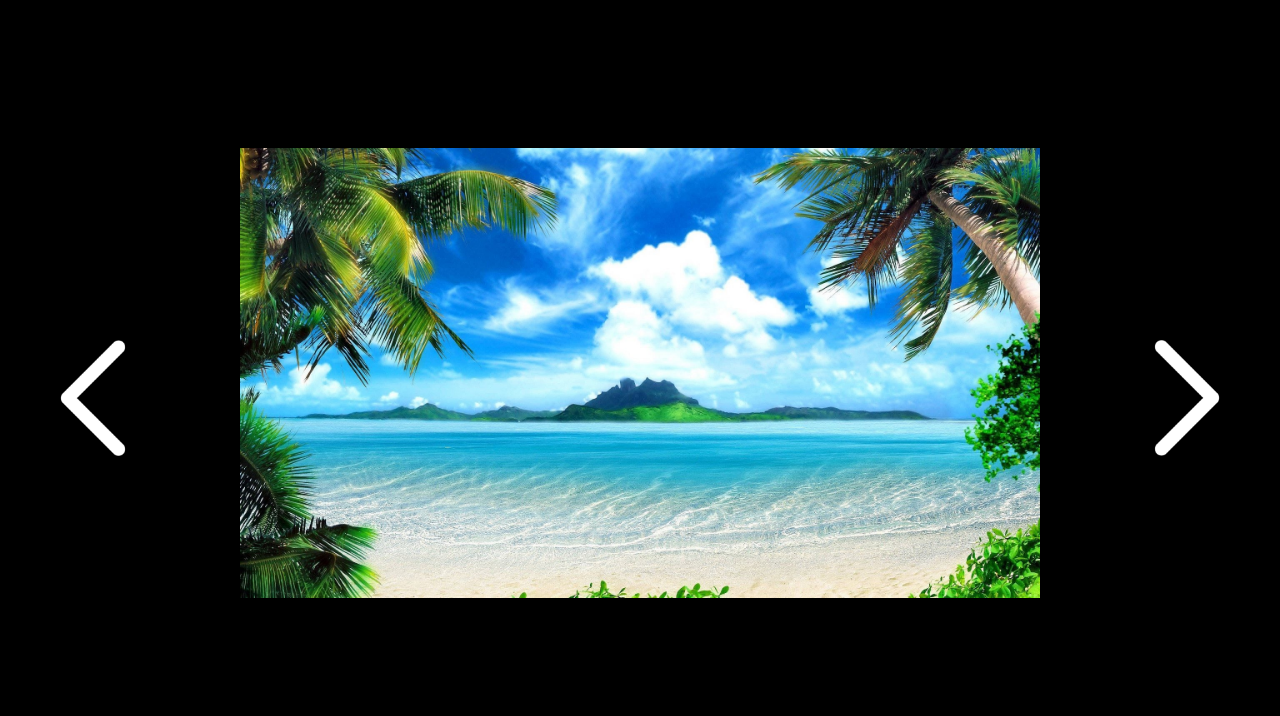
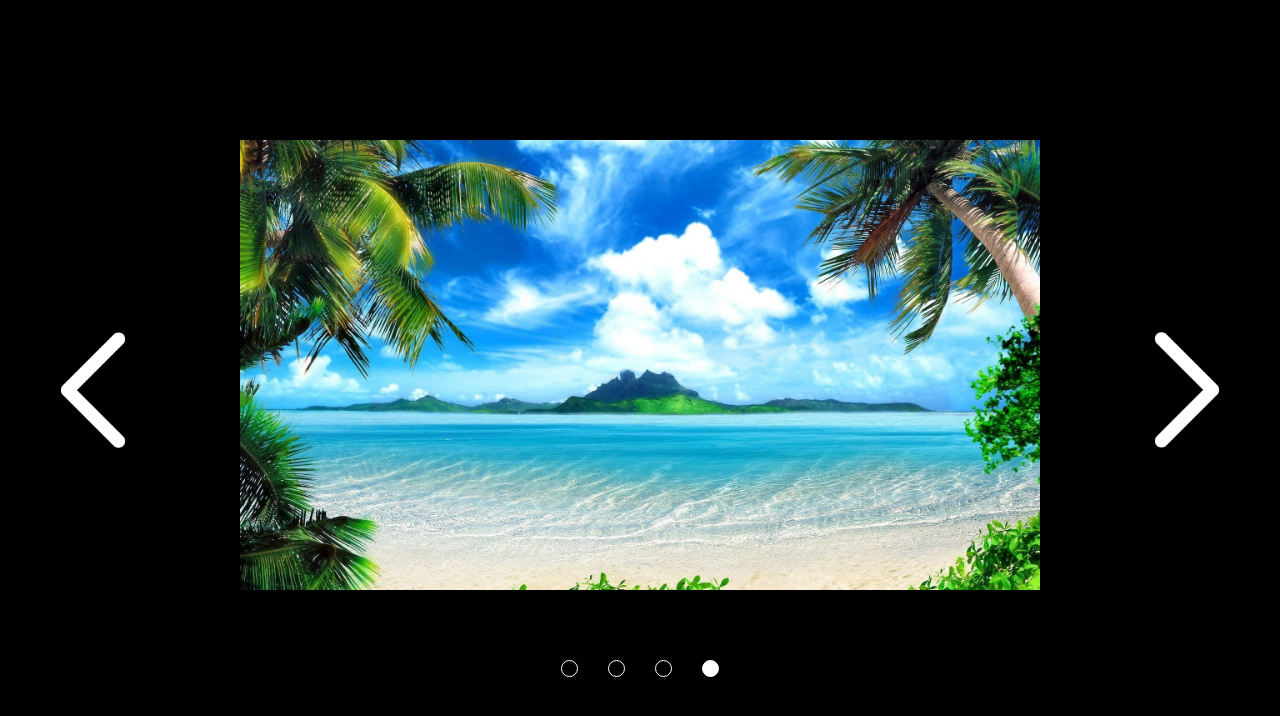
Before and after one commit to Farah-Saleem270/imageSlider, a plain HTML site: page index.html in a window 1280 px wide. Both pictures are taken after a click on the picture 92 px from the left and 398 px from the top of the page. Drawn offline with Linux system fonts and the light colour scheme.

Commit message:
dots section complete

```diff
--- a/script.js
+++ b/script.js
@@ -18,20 +18,64 @@ const secSlide = () => {
 }
 
 right.addEventListener("click", () => {
-        sliderNum < length ?  nextSlide() : secSlide();
+        sliderNum < length ? nextSlide() : secSlide();
+        changeColor();
 })
 
 
 const prevSlide = () => {
-        silder.style.transform = `translateX(-${(sliderNum-2)*800}px)`;
+        silder.style.transform = `translateX(-${(sliderNum - 2) * 800}px)`;
         sliderNum--;
 }
 
 const lastSlide = () => {
-        silder.style.transform = `translateX(-${(length-1)*800}px)`;
+        silder.style.transform = `translateX(-${(length - 1) * 800}px)`;
         sliderNum = length;
 }
 
 left.addEventListener("click", () => {
-        sliderNum > 1 ?  prevSlide() : lastSlide();
+        sliderNum > 1 ? prevSlide() : lastSlide();
+        changeColor();
 })
+
+
+
+//start for dots
+
+
+const buttom = document.querySelector(".buttom");
+
+for (let i = 0; i < length; i++) {
+        const div = document.createElement("div");
+        div.className = "button";
+        buttom.appendChild(div);
+}
+
+
+const buttons = document.querySelectorAll(".button");
+
+buttons[0].style.backgroundColor = "white";
+
+const resetbg = () => {
+        buttons.forEach((button) => {
+                button.style.backgroundColor = "transparent";
+        })
+}
+
+buttons.forEach((button, i) => {
+        button.addEventListener("click", () => {
+          silder.style.transform = `translateX(-${i*800}px)`;
+          resetbg();
+          button.style.backgroundColor = "white";
+
+        })
+})
+
+
+
+const changeColor = () => {
+        resetbg();
+        buttons[sliderNum-1].style.backgroundColor = "white";
+}
+
+//end dots
--- a/style.css
+++ b/style.css
@@ -60,5 +60,5 @@ body{
     background: none;
     border: 1px solid white;
     border-radius: 50%;
-
+    cursor: pointer;
 }
```
